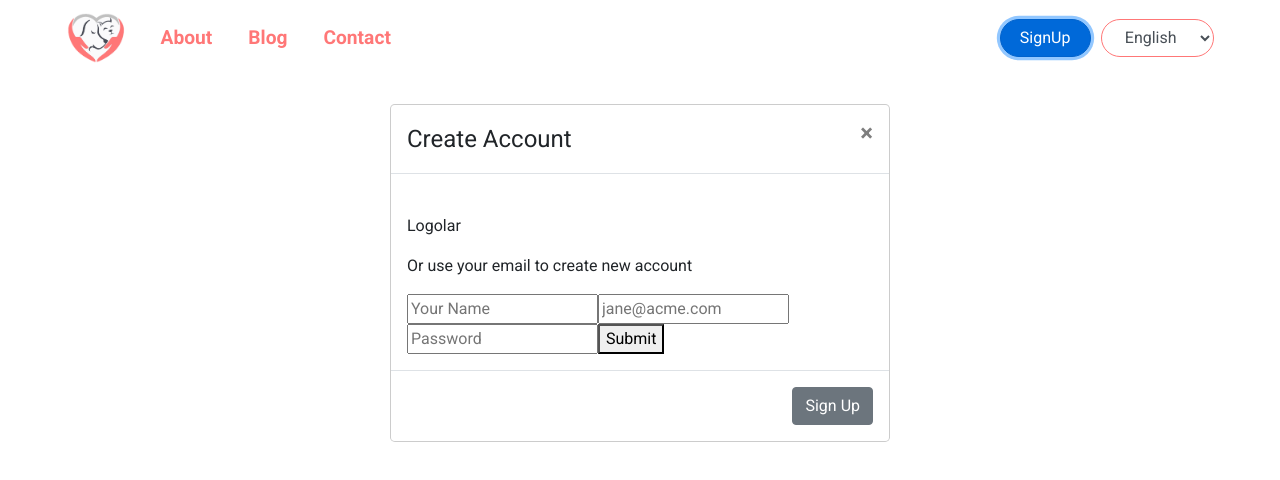
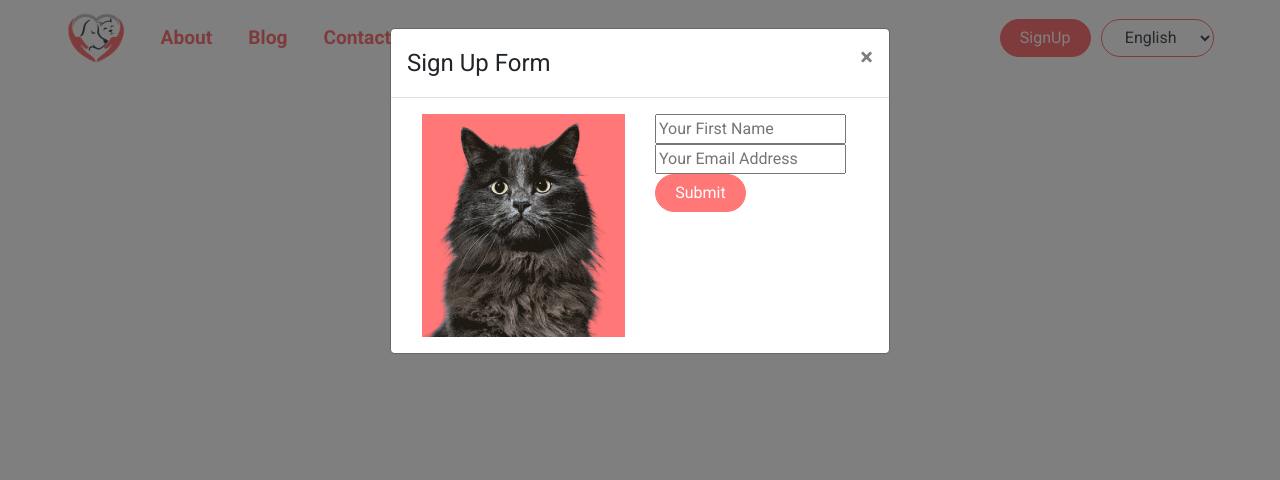
Before and after one commit to ReCoded-Org/capstone-turkey-animal-adoption, a React (Create React App) app: page / in a window 1280 px wide. Both pictures are taken after a click on the button "SignUp". Shown: the top 480 px of the page. Built offline with nearby package versions, Linux system fonts and the light colour scheme; the HTML template or start-up script is replaced by a standard one.

Commit message:
Build: add sign-up-modal

```diff
--- a/src/components/NavBar/NavBar.js
+++ b/src/components/NavBar/NavBar.js
@@ -5,25 +5,12 @@ import { Navbar, Nav, Button, Form } from "react-bootstrap";
 import SignUpModal from "../SignUpModal/SignUpModal";
 import logo from "../../images/logo.png";
 import "./NavBar.css";
+import "../SignUpModal/SignUpModal.css";
 
 
 function NavBar() {
 
-  const [show, setShow] = useState(false);
-
-  const openModal = () => setShow(!show)
-
-  // const renderModal = () => {
-  //   if(show === "none") setShow("block")
-  //   else setShow("none")
-
-  // }
-
-
-
-
-
-
+  const [modalShow, setModalShow] = useState(false);
 
   return (
     <div>
@@ -51,7 +38,7 @@ function NavBar() {
             Contact
           </NavLink>
         </Nav>
-        <Button onClick={openModal}>SignUp</Button>
+        <Button onClick={() => setModalShow(true)}>SignUp</Button>
         <Form.Control as="select" className="w-auto language">
           <option value="English">English</option>
           <option value="Arabic">Arabic</option>
@@ -59,7 +46,8 @@ function NavBar() {
         </Form.Control>
       </Navbar.Collapse>
     </Navbar>
-    <SignUpModal show={show} onHide={openModal}/>
+    <SignUpModal show={modalShow}
+        onHide={() => setModalShow(false)}/>
     </div>
   );
 }
--- /dev/null
+++ b/src/components/SignUpModal/SignUpModal.css
@@ -0,0 +1,32 @@
+/* .modal-content {
+    This is Modal class, I couldnt change because of bootstrap
+    flex-direction: row !important;
+    border-radius: 10px;
+
+} */
+
+.catSignUpModal {
+    width: 100%;
+
+    background-color: #FF7777;
+
+
+}
+
+/* .modal-body {
+    padding: 0 !important;
+    border-top-left-radius: 5px;
+    border-bottom-left-radius: 5px;
+    background-color: #FF7777;
+
+}
+
+.modal-header {
+    display: flex;
+    align-items: center ;
+    justify-content: center ;
+
+
+
+    flex-direction: column-reverse;
+} */
--- a/src/components/SignUpModal/SignUpModal.js
+++ b/src/components/SignUpModal/SignUpModal.js
@@ -1,52 +1,169 @@
-import React from "react";
-import { Formik, Field, Form } from 'formik';
-import { Modal, ModalDialog, ModalHeader, ModalTitle, ModalBody, ModalFooter, Button } from 'react-bootstrap';
-import { blackCat } from "../../images/catSignUpModal.png";
+import React, { useState } from "react";
+import { Formik, Field, Form } from "formik";
+import { Modal, Button, Col, Container, Row } from "react-bootstrap";
+import "./SignUpModal.css";
+import blackCat from "../../images/catSignUpModal.png";
+import { useFormik } from 'formik';
 
+function SignUpModal(props) {
 
-const SignUpModal = ({show}) => {
+  const validate = values => {
+    const errors = {};
+
+    if (!values.firstName) {
+      errors.firstName = 'Required';
+    } else if (values.firstName.length > 15) {
+      errors.firstName = 'Must be 15 characters or less';
+    }
+
+    if (!values.lastName) {
+      errors.lastName = 'Required';
+    } else if (values.lastName.length > 20) {
+      errors.lastName = 'Must be 20 characters or less';
+    }
+
+    if (!values.email) {
+      errors.email = 'Required';
+    } else if (!/^[A-Z0-9._%+-]+@[A-Z0-9.-]+\.[A-Z]{2,4}$/i.test(values.email)) {
+      errors.email = 'Invalid email address';
+    }
+
+    return errors;
+  };
 
 
 
+  const formik = useFormik({
+    initialValues: {
+      firstName: '',
+      password: '',
+      email: '',
+    },
+    validate,
+    onSubmit: values => {
+      alert(JSON.stringify(values, null, 2));
+    },
+  });
+
   return (
-    <div>
-      <Modal.Dialog>
-        <Modal.Header closeButton>
-          <Modal.Title>Create Account</Modal.Title>
-        </Modal.Header>
+    // <Modal
+    //   id="modalSignUp"
+    //   {...props}
+    //   size="lg"
+    //   aria-labelledby="contained-modal-title-vcenter"
+    //   centered
+    // >
 
-        <Modal.Body>
-          <img src={blackCat} />
-          <p>Logolar</p>
-          <p>Or use your email to create new account</p>
-          <Formik>
-            <Form>
-              <label htmlFor="firstName"></label>
-              <Field id="firstName" name="firstName" placeholder="Your Name" />
+    //   <Modal.Body>
+    //     <img className="catSignUpModal" src={blackCat} alt="CatLogo" />
+    //   </Modal.Body>
 
-              <label htmlFor="youremail"></label>
-              <Field
-                id="email"
-                name="email"
-                placeholder="jane@acme.com"
-                type="email"
-              />
+    //   <Modal.Header closeButton>
+    //     <Modal.Title id="contained-modal-title-vcenter">
+    //       Create Account
+    //     </Modal.Title>
+    //     <form onSubmit={formik.handleSubmit}>
+    //       {formik.touched.firstName && formik.errors.firstName ? (
+    //         <div className="errorMessage">{formik.errors.firstName}</div>
+    //       ) : null}
+    //       <label htmlFor="firstName"></label>
+    //       <input
+    //         id="firstName"
+    //         type="text"
+    //         placeholder="Your First Name"
+    //         {...formik.getFieldProps('firstName')}
+    //       />
 
-              <label htmlFor="password"></label>
-              <Field id="password" name="password" placeholder="Password" />
+    //       {/* {formik.touched.password && formik.errors.password ? (
+    //         <div className="errorMessage">{formik.errors.password}</div>
+    //       ) : null}
+    //       <label htmlFor="password"></label>
+    //       <input
+    //         id="password"
+    //         type="password"
+    //         placeholder="password"
+    //         {...formik.getFieldProps('password')}
+    //       /> */}
 
-              <button type="submit">Submit</button>
-            </Form>
-          </Formik>
-        </Modal.Body>
+    //       {formik.touched.email && formik.errors.email ? (
+    //         <div className="errorMessage">{formik.errors.email}</div>
+    //       ) : null}
+    //       <label htmlFor="email"></label>
+    //       <input
+    //         id="email"
+    //         type="email"
+    //         placeholder="Your Email Address"
+    //         {...formik.getFieldProps('email')}
+    //       />
 
-        <Modal.Footer>
-          <Button variant="secondary">Sign Up</Button>
+    //       <Button type="submit" className="modalFormBtn shadow-none">Submit</Button>
+    //     </form>
 
-        </Modal.Footer>
-      </Modal.Dialog>
-    </div>
+    //   </Modal.Header>
+
+    //   {/* <Modal.Footer>
+    //       <Button onClick={props.onHide}>Close</Button>
+    //     </Modal.Footer> */}
+    // </Modal>
+    <Modal {...props} aria-labelledby="contained-modal-title-vcenter">
+      <Modal.Header closeButton>
+        <Modal.Title id="contained-modal-title-vcenter">
+          Sign Up Form
+        </Modal.Title>
+      </Modal.Header>
+      <Modal.Body className="show-grid">
+        <Container>
+          <Row>
+            <Col xs={12} md={6}>
+            <img className="catSignUpModal" src={blackCat} alt="CatLogo" />
+            </Col>
+            <Col xs={12} md={6}>
+                 <form onSubmit={formik.handleSubmit}>
+           {formik.touched.firstName && formik.errors.firstName ? (
+            <div className="errorMessage">{formik.errors.firstName}</div>
+          ) : null}
+          <label htmlFor="firstName"></label>
+          <input
+            id="firstName"
+            type="text"
+            placeholder="Your First Name"
+            {...formik.getFieldProps('firstName')}
+          />
+
+          {/* {formik.touched.password && formik.errors.password ? (
+            <div className="errorMessage">{formik.errors.password}</div>
+          ) : null}
+          <label htmlFor="password"></label>
+          <input
+            id="password"
+            type="password"
+            placeholder="password"
+            {...formik.getFieldProps('password')}
+          /> */}
+
+          {formik.touched.email && formik.errors.email ? (
+            <div className="errorMessage">{formik.errors.email}</div>
+          ) : null}
+          <label htmlFor="email"></label>
+          <input
+            id="email"
+            type="email"
+            placeholder="Your Email Address"
+            {...formik.getFieldProps('email')}
+          />
+
+          <Button type="submit" className="modalFormBtn shadow-none">Submit</Button>
+        </form>
+            </Col>
+          </Row>
+
+        </Container>
+      </Modal.Body>
+
+    </Modal>
+
   );
-};
+}
+
 
 export default SignUpModal;
```
